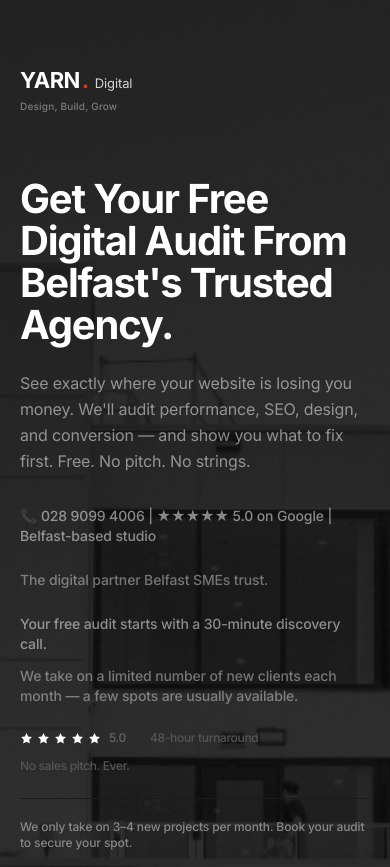
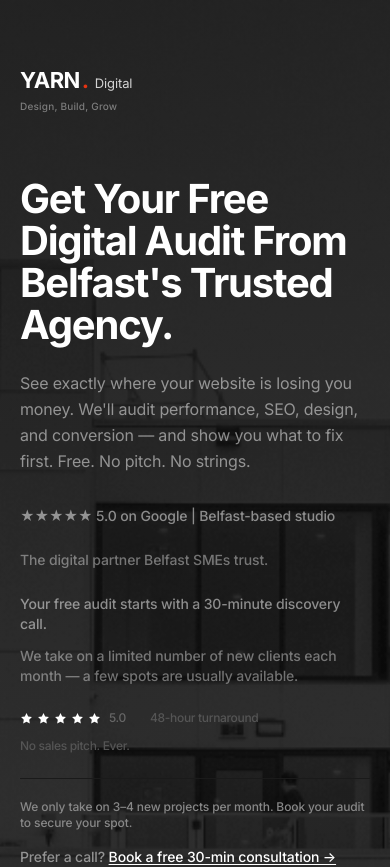
Before and after one commit to yarn-digital-org/yd-dashboard, a Next.js app: page /free-audit in a window 390 px wide. Shown: the top 867 px of the page. Built offline with nearby package versions, Linux system fonts and the light colour scheme; no server answers.

Commit message:
Remove fake phone number from all landing pages
028 9099 4006 was a placeholder — not Jonny's actual number.
Removed from /free-audit and /website-not-working.
Kept the Google review + Belfast trust strip.

```diff
--- a/src/app/free-audit/page.tsx
+++ b/src/app/free-audit/page.tsx
@@ -96,8 +96,7 @@ export default function FreeAuditPage() {
                   className="text-sm text-white/50 font-medium mb-6"
                   style={{ letterSpacing: '-0.01em' }}
                 >
-                  <a href="tel:+442890994006" className="hover:text-white/70 transition-colors">📞 028 9099 4006</a>{' '}
-                  | ★★★★★ 5.0 on Google | Belfast-based studio
+                  ★★★★★ 5.0 on Google | Belfast-based studio
                 </p>
 
                 {/* Trust signals */}
--- a/src/app/website-not-working/page.tsx
+++ b/src/app/website-not-working/page.tsx
@@ -122,8 +122,7 @@ export default function WebsiteNotConvertingPage() {
                 Most Belfast business websites leak leads. Slow load, weak copy, no clear next step — we find the exact problem and fix it.
               </p>
               <p className="text-sm text-white/50 font-medium mb-6" style={{ letterSpacing: '-0.01em' }}>
-                <a href="tel:+442890994006" className="hover:text-white/70 transition-colors">📞 028 9099 4006</a>{' '}
-                | ★★★★★ 5.0 on Google | Belfast-based studio
+                ★★★★★ 5.0 on Google | Belfast-based studio
               </p>
               <button onClick={scrollToForm} className="bg-[#ffffff] text-[#0a0a0a] font-medium text-[15px] px-8 py-3.5 rounded-full hover:bg-[#ffffff]/90 transition-all inline-flex items-center gap-2" style={{ letterSpacing: '-0.02em' }}>
                 Get a Free Website Review <ArrowRight size={15} />
```
